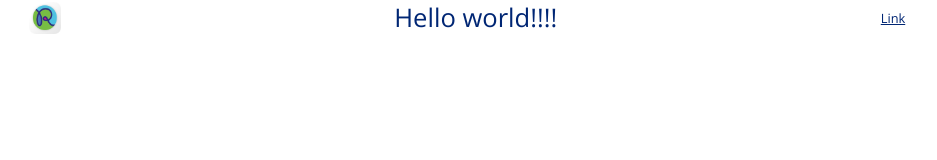
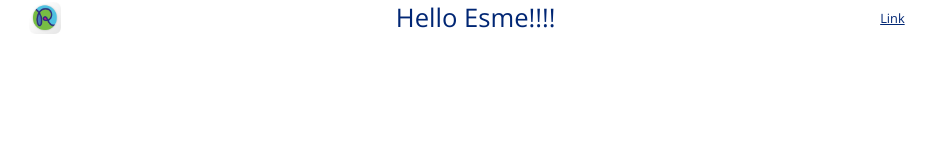
Before and after one commit to reservamos/frontend-playground, a Next.js app: page / in a window 1280 px wide. Shown: the top 160 px of the page, without its empty margins (173-1110 px from the left). Built offline with nearby package versions, Linux system fonts and the light colour scheme.

Commit message:
Copy Hello

```diff
--- a/pages/index.js
+++ b/pages/index.js
@@ -5,7 +5,7 @@
   return (
     <div className="example">
       <i className="example-icon" />
-      <p className="example-text">Hello world!!!!</p>
+      <p className="example-text">Hello Esme!!!!</p>
       <Link href="/other">
         <a href="#prettier" className="example-link">
           Link
```
